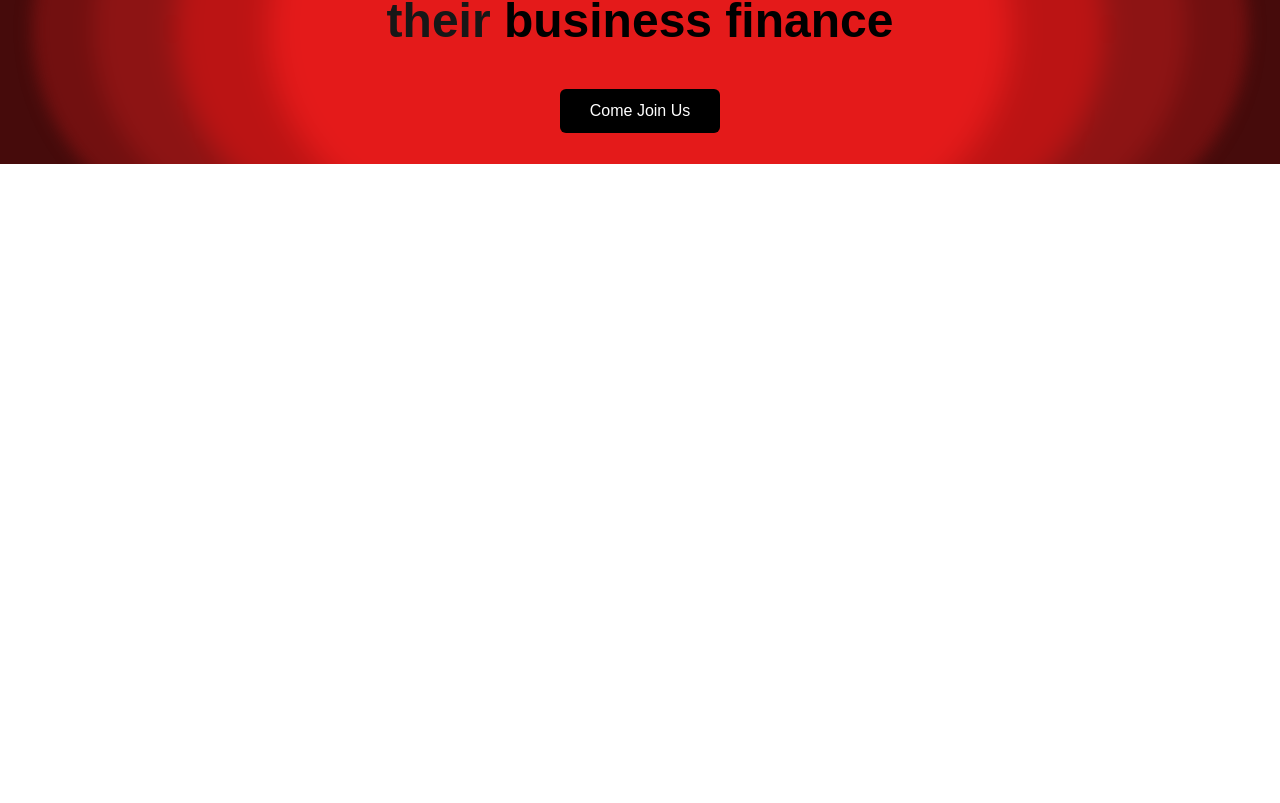
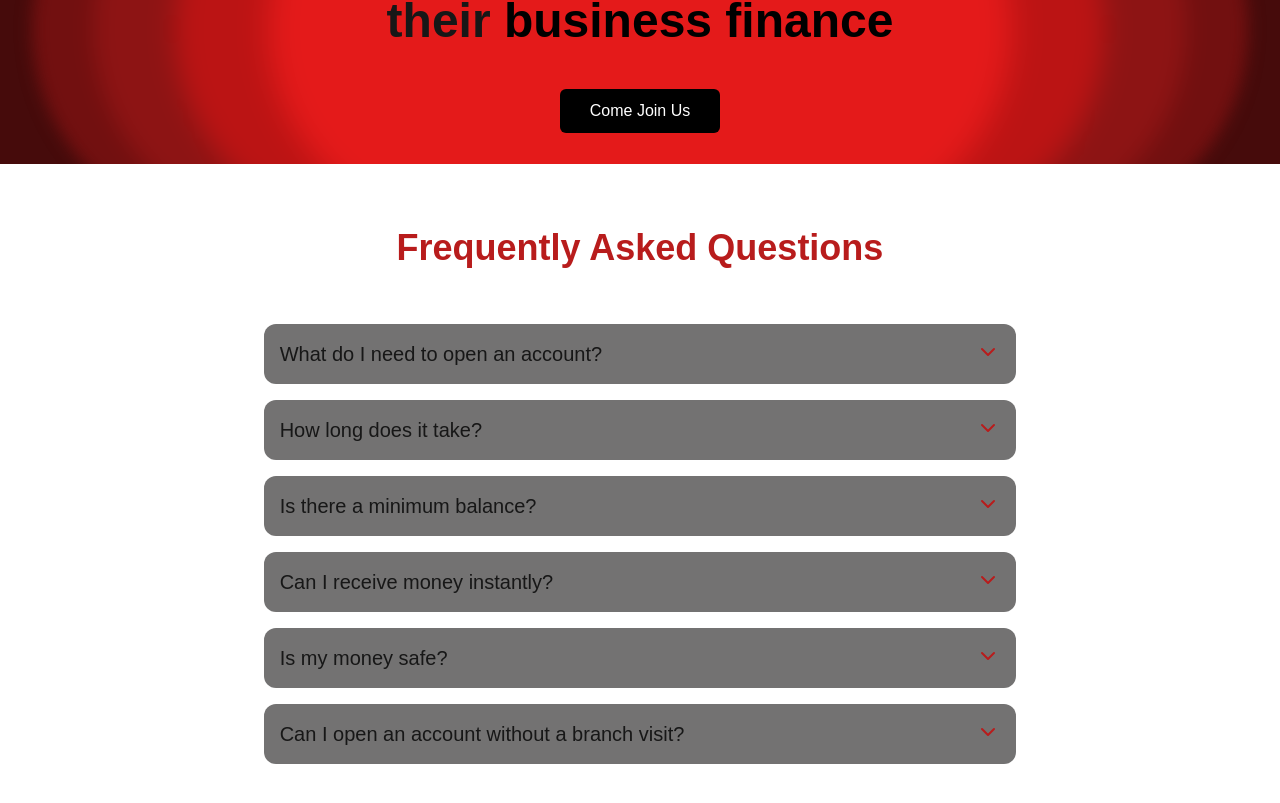
Before and after one commit to TomLayan1/dashboard, a Next.js app: page / in a window 1280 px wide. Shown: the part 1813-2616 px from the top of the page. Before the commit the page ends 1977 px from the top, so only its background shows below. Built offline with nearby package versions, Linux system fonts and the light colour scheme.

Commit message:
Added the FOQ section

```diff
--- a/src/app/components/Home/ComeJoinUs.tsx
+++ b/src/app/components/Home/ComeJoinUs.tsx
@@ -8,7 +8,7 @@ export default function ComeJoinUs () {
           </div>
         </div>
       </div>
-      <div className="w-full h-full flex flex-col items-center justify-center absolute top-0 left-0">
+      <div className="w-full h-full mx-auto flex flex-col items-center justify-center absolute top-0 left-0">
         <p className="w-[790px] text-5xl text-center font-bold leading-16 mb-9">Over 3 <span className="text-black">million</span> people trust us with their <span className="text-black">business finance</span></p>
         <button className="w-[160px] bg-black text-white py-2.5 rounded-md cursor-pointer">Come Join Us</button>
       </div>
--- /dev/null
+++ b/src/app/components/Home/FOQ.tsx
@@ -0,0 +1,67 @@
+"use client"
+import { ChevronDown, ChevronUp } from "lucide-react"
+import { useState } from "react";
+
+const FOQS = [
+  {
+    id: 1,
+    question: "What do I need to open an account?",
+    answer: "Phone number, BVN, and a valid ID."
+  },
+  {
+    id: 2,
+    question: "How long does it take?",
+    answer: "2–10 minutes. Usually instant activation."
+  },
+  {
+    id: 3,
+    question: "Is there a minimum balance?",
+    answer: "Yes. ₦0 – 1,000 for most digital savings accounts."
+  },
+  {
+    id: 4,
+    question: "Can I receive money instantly?",
+    answer: "Yes. Within seconds (via NIP)."
+  },
+  {
+    id: 5,
+    question: "Is my money safe?",
+    answer: "Yes. Encrypted and CBN-compliant. NDIC insured."
+  },
+  {
+    id: 6,
+    question: "Can I open an account without a branch visit?",
+    answer: "Yes. Fully online via app/USSD/web."
+  }
+]
+
+
+export default function FOQ() {
+  const [showAnswer, setShowAnswer] = useState<number | null>(null)
+
+  FOQS?.sort((a, b) => a.id - b.id);
+
+  const handleFaq = (id: number) => {
+    setShowAnswer(prev => prev === id ? null : id)
+  }
+  return(
+    <section className="w-full py-16">
+      <p className="text-4xl text-[#b81c1c] text-center font-bold mb-14">Frequently Asked Questions</p>
+      <div className="w-[60%] mx-auto flex flex-col gap-4">
+        {FOQS?.map(foq => (
+          <div key={foq.id} className={`w-full ${showAnswer === foq.id ?'h-[120px]' : 'h-[60px]'} rounded-xl overflow-hidden`}>
+            <button onClick={() => handleFaq(foq.id)} className={`bg-[#222121a1] w-full ${showAnswer === foq.id ?'h-1/2' :'h-full'} flex p-4 cursor-pointer`}>
+              <div className="flex-1">
+                <p className="text-xl text-left">{foq.question}</p>
+              </div>
+              {showAnswer === foq.id ? <ChevronUp color="#b81c1c" /> : <ChevronDown color="#b81c1c" />}
+            </button>
+            <div className={`bg-[#3f3d3da1] w-full ${showAnswer === foq.id ? 'h-1/2' : 'h-0'} p-4 overflow-hidden`}>
+              <p className="text-[15px]">{foq.answer}</p>
+            </div>
+          </div>
+        ))}
+      </div>
+    </section>
+  )
+}
--- a/src/app/components/Home/WhyTovah.tsx
+++ b/src/app/components/Home/WhyTovah.tsx
@@ -24,8 +24,8 @@ export default function WhyTovah() {
         <button className="bg-[#b81c1c] w-[150px] font-bold py-2.5 rounded-md cursor-pointer">Get started</button>
       </div>
       <div className="flex-1 grid grid-cols-2 gap-8">
-        {REASONS?.map(reason => (
-          <div className="bg-[#222121a1] rounded-2xl p-4">
+        {REASONS?.map((reason, i) => (
+          <div key={i} className="bg-[#222121a1] rounded-2xl p-4">
             <p className="text-2xl font-bold leading-8 mb-5">{reason.reason}</p>
             <p className="text-[15px] leading-6">{reason.explain}</p>
           </div>
--- a/src/app/page.tsx
+++ b/src/app/page.tsx
@@ -1,5 +1,6 @@
 import BoldStatement from "./components/Home/BoldStatement";
 import ComeJoinUs from "./components/Home/ComeJoinUs";
+import FOQ from "./components/Home/FOQ";
 import Hero from "./components/Home/Hero";
 import WhyTovah from "./components/Home/WhyTovah";
 import Navbar from "./components/Navbar";
@@ -17,6 +18,9 @@ import StackCards from "./svg/StackCards";
           <WhyTovah />
         </div>
         <ComeJoinUs />
+        <div className="container w-[98%] mx-auto">
+          <FOQ />
+        </div>
       </main>
     )
   }
```
